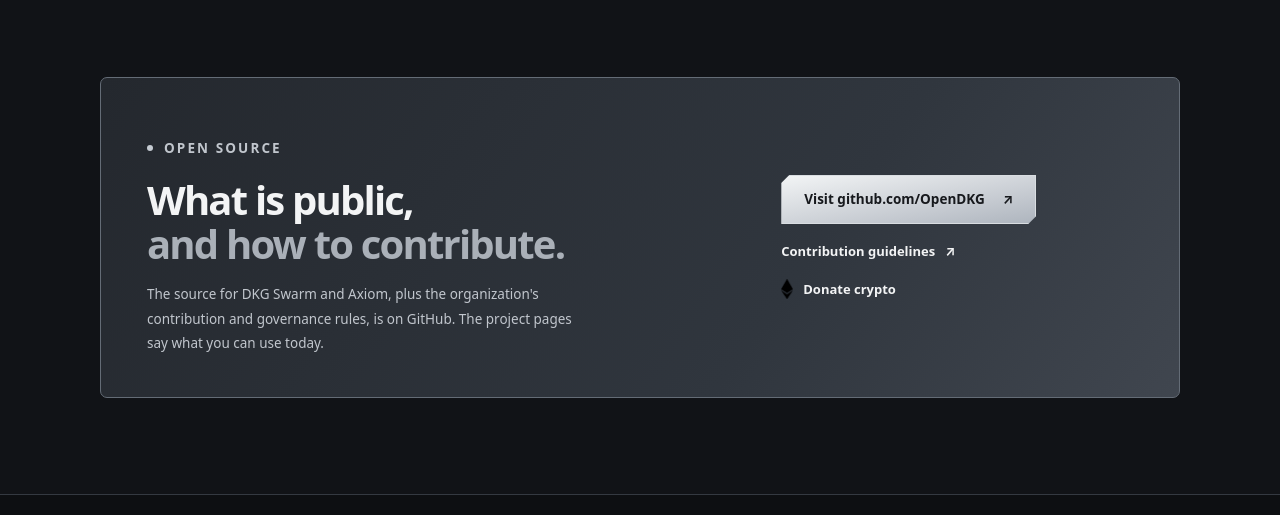
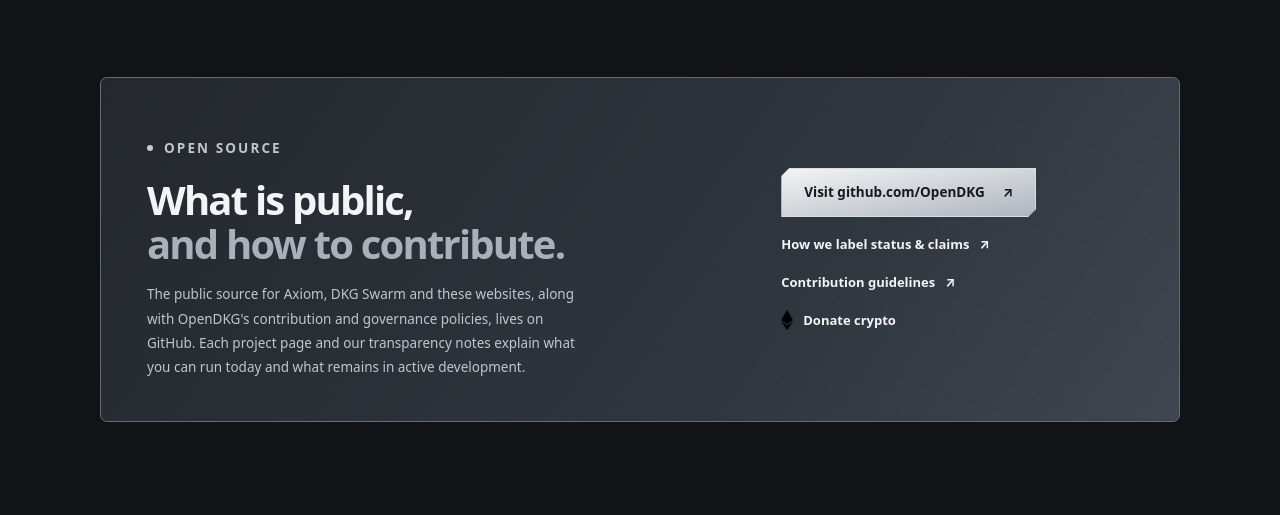
Before and after one commit to OpenDKG/Websites, a plain HTML site: page opendkg.org/public/index.html in a window 1280 px wide. Shown: the part 2059-2574 px from the top of the page. Drawn offline with Linux system fonts and the light colour scheme.

Commit message:
docs: upgrade Websites READMEs and refine opendkg.org open-source copy

```diff
--- a/opendkg.org/public/index.html
+++ b/opendkg.org/public/index.html
@@ -287,10 +287,11 @@
         <div>
           <p class="eyebrow"><span class="eyebrow-marker"></span>Open source</p>
           <h2 id="open-source-title">What is public,<br> <em>and how to contribute.</em></h2>
-          <p>The source for DKG Swarm and Axiom, plus the organization's contribution and governance rules, is on GitHub. The project pages say what you can use today.</p>
+          <p>The public source for Axiom, DKG Swarm and these websites, along with OpenDKG's contribution and governance policies, lives on GitHub. Each project page and our transparency notes explain what you can run today and what remains in active development.</p>
         </div>
         <div class="band-actions">
           <a class="button" href="https://github.com/OpenDKG" rel="noopener">Visit github.com/OpenDKG <span aria-hidden="true">↗</span></a>
+          <a class="text-link" href="/transparency/">How we label status &amp; claims <span aria-hidden="true">↗</span></a>
           <a class="text-link" href="https://github.com/OpenDKG/.github/blob/main/CONTRIBUTING.md" rel="noopener">Contribution guidelines <span aria-hidden="true">↗</span></a>
           <a class="text-link" href="/donate/"><img src="/assets/ethereum.png" alt="" width="12" height="20">Donate crypto</a>
         </div>
```
Also changed, not shown: 2 other files.
